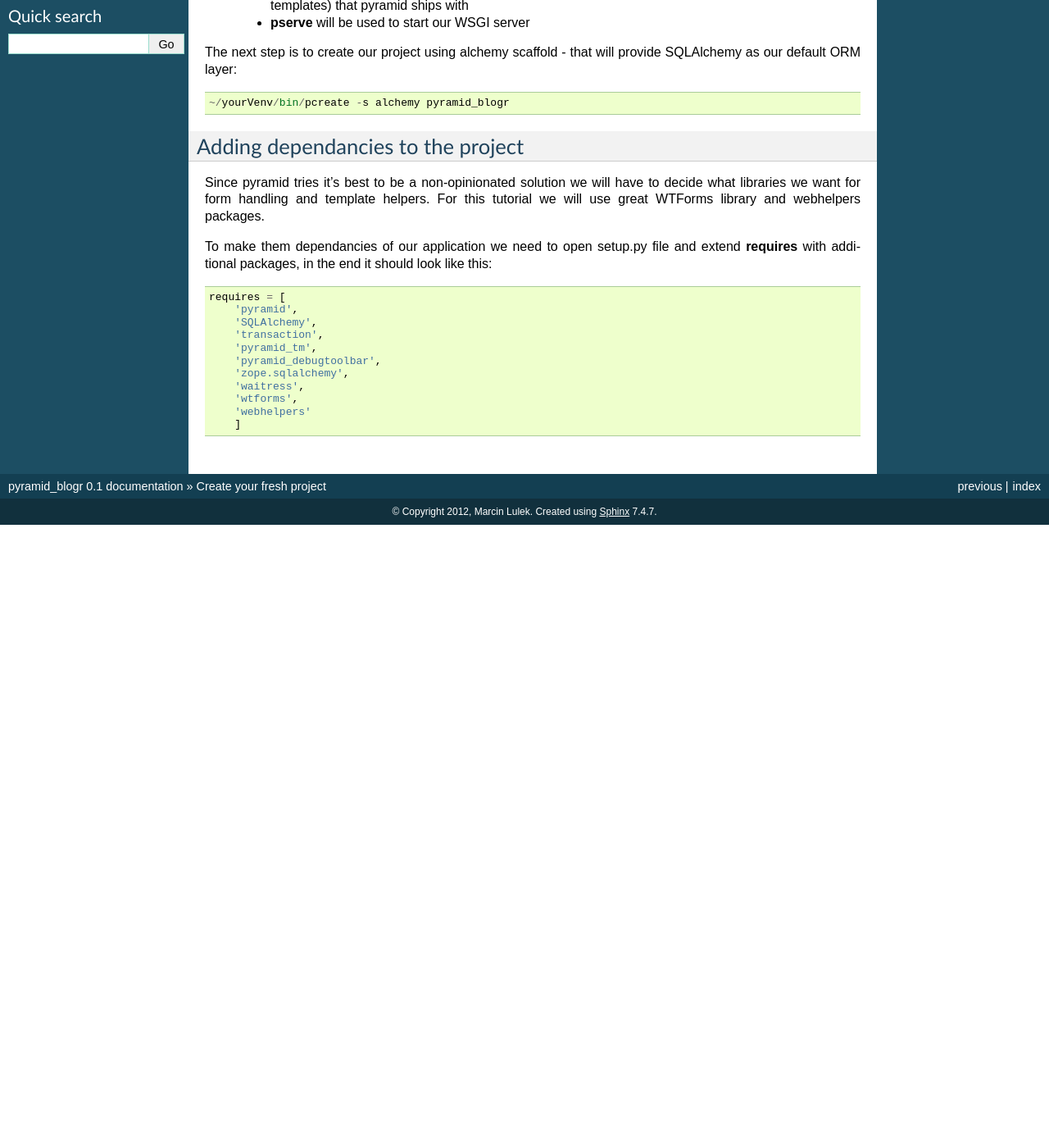
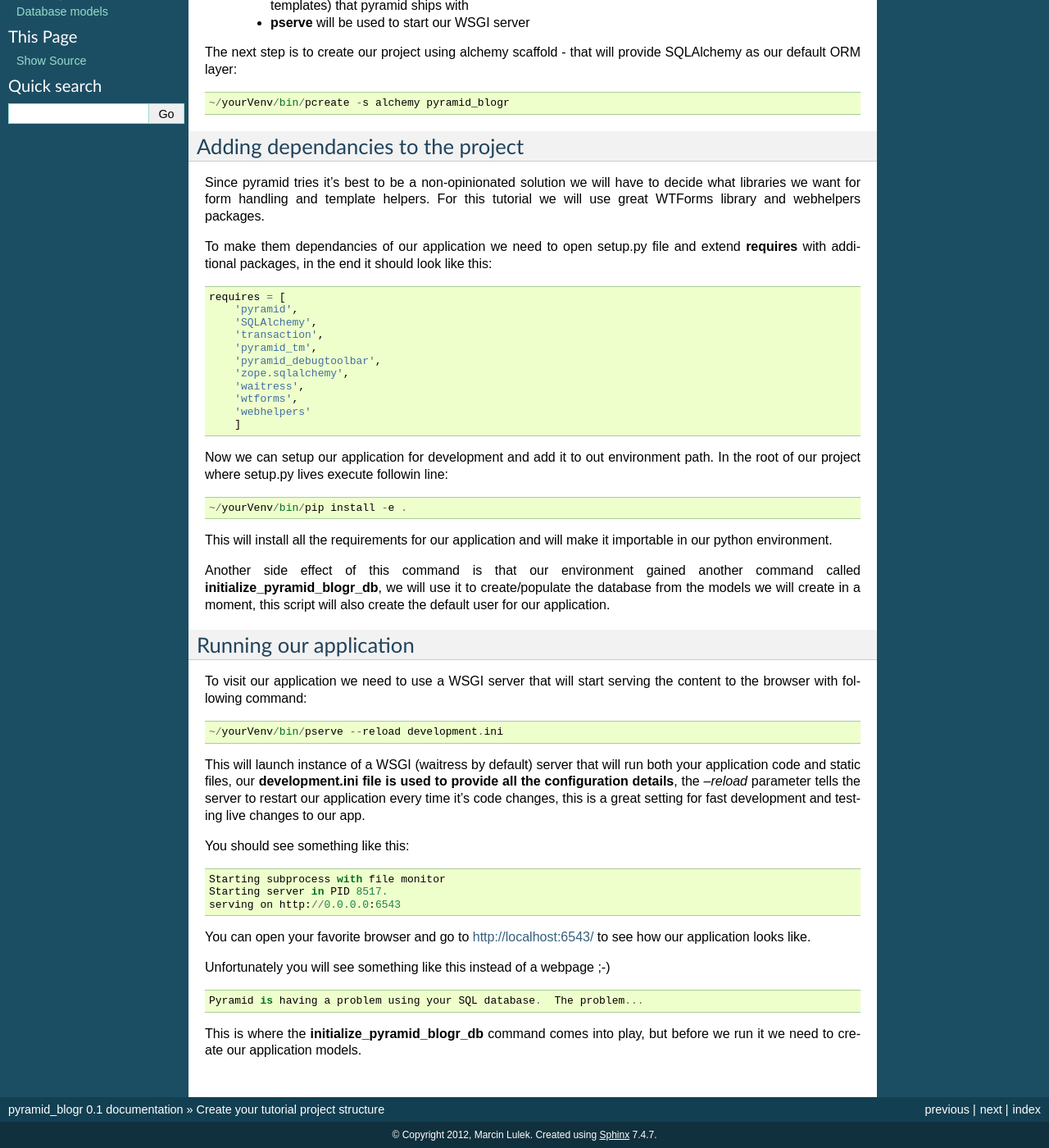
Before and after one commit to Pylons/pyramid_blogr, a Sphinx documentation site: the page built from docs/step_1.rst, in a window 1280 px wide and 1400 px high, scrolled down 254 px. Shown: the whole window at 82% size. Built offline with Sphinx 7.4.7, drawn with Linux system fonts in a browser that asks for light colours; pages that are not in the unit, such as notebooks, are missing from menus; before the commit the page ends 900 px from its top, so only the background shows below that; some of the changed text lies outside the part shown.

Commit message:
more documentation

```diff
--- a/docs/index.rst
+++ b/docs/index.rst
@@ -16,8 +16,7 @@
 
    intro
    step_1
-
-   :maxdepth: 2
+   step_2
 
 Indices and tables
 ==================
--- a/docs/notes.rst
+++ /dev/null
@@ -1,3 +0,0 @@
-
-
-~/python/bin/pcreate -s alchemy pyramid_blogr
--- a/docs/step_1.rst
+++ b/docs/step_1.rst
@@ -1,6 +1,6 @@
-=========================
-Create your fresh project
-=========================
+======================================
+Create your tutorial project structure
+======================================
 
 First we need to install pyramid framework itself::
 
@@ -18,7 +18,7 @@
 The next step is to create our project using alchemy scaffold - that will
 provide SQLAlchemy as our default ORM layer::
 
-~/yourVenv/bin/pcreate -s alchemy pyramid_blogr
+    ~/yourVenv/bin/pcreate -s alchemy pyramid_blogr
 
 Adding dependancies to the project
 ----------------------------------
@@ -42,3 +42,46 @@
         'wtforms',
         'webhelpers'
         ]
+
+Now we can setup our application for development and add it to out environment
+path. In the root of our project where setup.py lives execute followin line::
+
+    ~/yourVenv/bin/pip install -e .
+
+This will install all the requirements for our application and will make it
+importable in our python environment.
+
+Another side effect of this command is that our environment gained another
+command called **initialize_pyramid_blogr_db**, we will use it to
+create/populate the database from the models we will create in a moment,
+this script will also create the default user for our application.
+
+Running our application
+-----------------------
+
+To visit our application we need to use a WSGI server that will start serving
+the content to the browser with following command::
+
+    ~/yourVenv/bin/pserve --reload development.ini
+
+This will launch instance of a WSGI (waitress by default) server that will run
+both your application code and static files, our **development.ini file is used
+to provide all the configuration details**, the *--reload* parameter tells the
+server to restart our application every time it's code changes, this is a great
+setting for fast development and testing live changes to our app.
+
+You should see something like this::
+
+    Starting subprocess with file monitor
+    Starting server in PID 8517.
+    serving on http://0.0.0.0:6543
+
+You can open your favorite browser and go to http://localhost:6543/ to see how
+our application looks like.
+
+Unfortunately you will see something like this instead of a webpage ;-) ::
+
+    Pyramid is having a problem using your SQL database.  The problem...
+
+This is where the **initialize_pyramid_blogr_db** command comes into play, but
+before we run it we need to create our application models.
--- /dev/null
+++ b/docs/step_2.rst
@@ -0,0 +1,3 @@
+===============
+Database models
+===============
```
